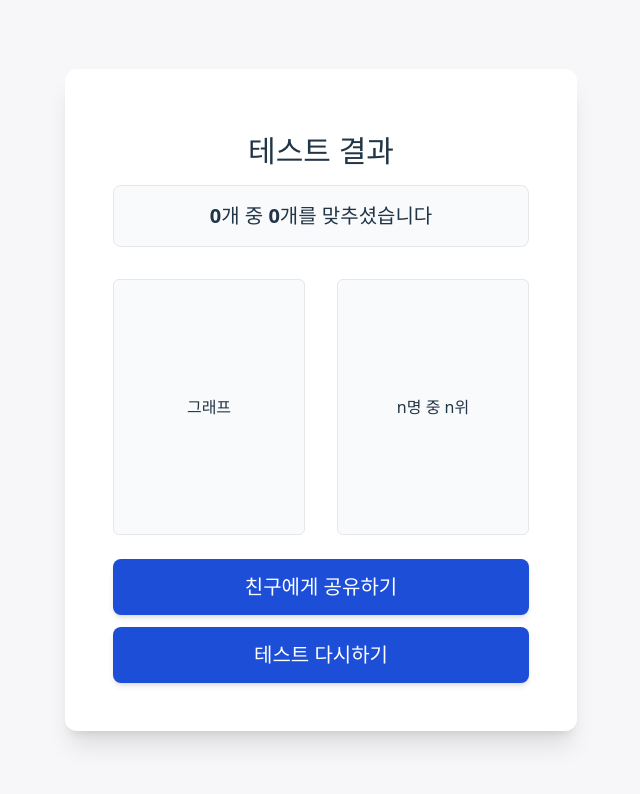
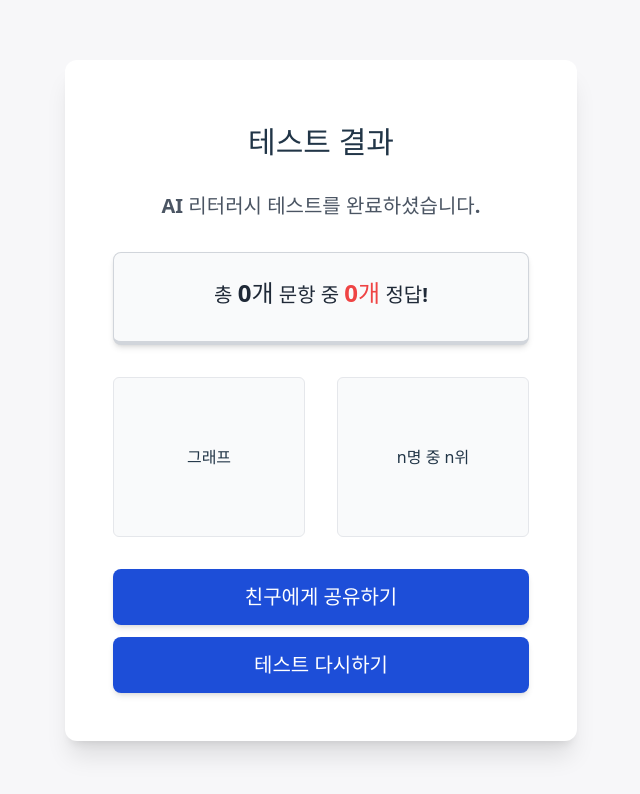
Before and after one commit to AILiteracyTest/Frontend, a React (Vite) app: page /result in a window 1280 px wide. Shown: the top 794 px of the page, without its empty margins (319-959 px from the left). Built offline with nearby package versions, Linux system fonts and the light colour scheme.

Commit message:
feat: 공유하기 기능, 결과 페이지 디자인 수정, 파비콘 설정

```diff
--- a/index.html
+++ b/index.html
@@ -1,8 +1,8 @@
-<!doctype html>
+<!DOCTYPE html>
 <html lang="en">
   <head>
     <meta charset="UTF-8" />
-    <link rel="icon" type="image/svg+xml" href="/vite.svg" />
+    <link rel="icon" type="image/png" href="/ai_logo.png" />
     <meta name="viewport" content="width=device-width, initial-scale=1.0" />
     <title>ai-literacy-test</title>
   </head>
--- a/src/pages/ResultPage.tsx
+++ b/src/pages/ResultPage.tsx
@@ -6,25 +6,63 @@ export default function ResultPage() {
   const navigate = useNavigate();
   const location = useLocation();
   const { correctCount = 0, totalQuestions = 0 } = location.state || {};
+
+  const handleShare = async () => {
+    const mainPageUrl = window.location.origin; // 메인 페이지 URL
+    if (navigator.share) {
+      try {
+        await navigator.share({
+          title: "AI 리터러시 테스트",
+          text: "이 테스트 해보세요!",
+          url: mainPageUrl,
+        });
+      } catch (err) {
+        console.error("공유 실패:", err);
+      }
+    } else {
+      try {
+        await navigator.clipboard.writeText(mainPageUrl);
+        alert("메인 페이지 URL이 복사되었습니다!");
+      } catch {
+        alert("복사 실패, 수동으로 공유해주세요.");
+      }
+    }
+  };
+
   return (
     <div className="bg-app-bg flex items-center justify-center min-h-screen p-4 w-screen">
       <WhiteCard>
+        <div className="text-center space-y-8">
           <h1 className="text-3xl font-bold mb-4 mt-4">테스트 결과</h1>
-        <GrayCard className="text-xl font-bold ">
-          {totalQuestions}개 중 {correctCount}개를 맞추셨습니다
+          <p className="text-xl text-gray-600 font-bold">
+            AI 리터러시 테스트를 완료하셨습니다.
+          </p>
+          <GrayCard className="text-xl font-bold p-6 shadow-md border-b-4 border-gray-300">
+            <p className="text-xl font-bold text-gray-800 mb-2">
+              총{" "}
+              <span className="font-extrabold text-2xl">
+                {totalQuestions}개
+              </span>{" "}
+              문항 중{" "}
+              <span className={`text-red-500 text-2xl font-extrabold`}>
+                {correctCount}개
+              </span>{" "}
+              정답!
+            </p>
           </GrayCard>
           <div className="flex gap-8 mb-6 mt-8">
-          <GrayCard className=" h-64 w-1/2 rounded-md flex items-center justify-center">
+            <GrayCard className=" h-40 w-1/2 rounded-md flex items-center justify-center">
               {" "}
               그래프
             </GrayCard>
-          <GrayCard className=" h-64 w-1/2 rounded-md flex items-center justify-center">
+            <GrayCard className=" h-40 w-1/2 rounded-md flex items-center justify-center">
               n명 중 n위
             </GrayCard>
           </div>
           <div className="flex flex-col gap-3 items-center justify-center">
-          <Button>친구에게 공유하기</Button>
+            <Button onClick={handleShare}>친구에게 공유하기</Button>
             <Button onClick={() => navigate("/")}>테스트 다시하기</Button>
+          </div>
         </div>
       </WhiteCard>
     </div>
```
Also changed, not shown: ai_logo.png (added). Lines whose indentation alone changed are shown as unchanged.
